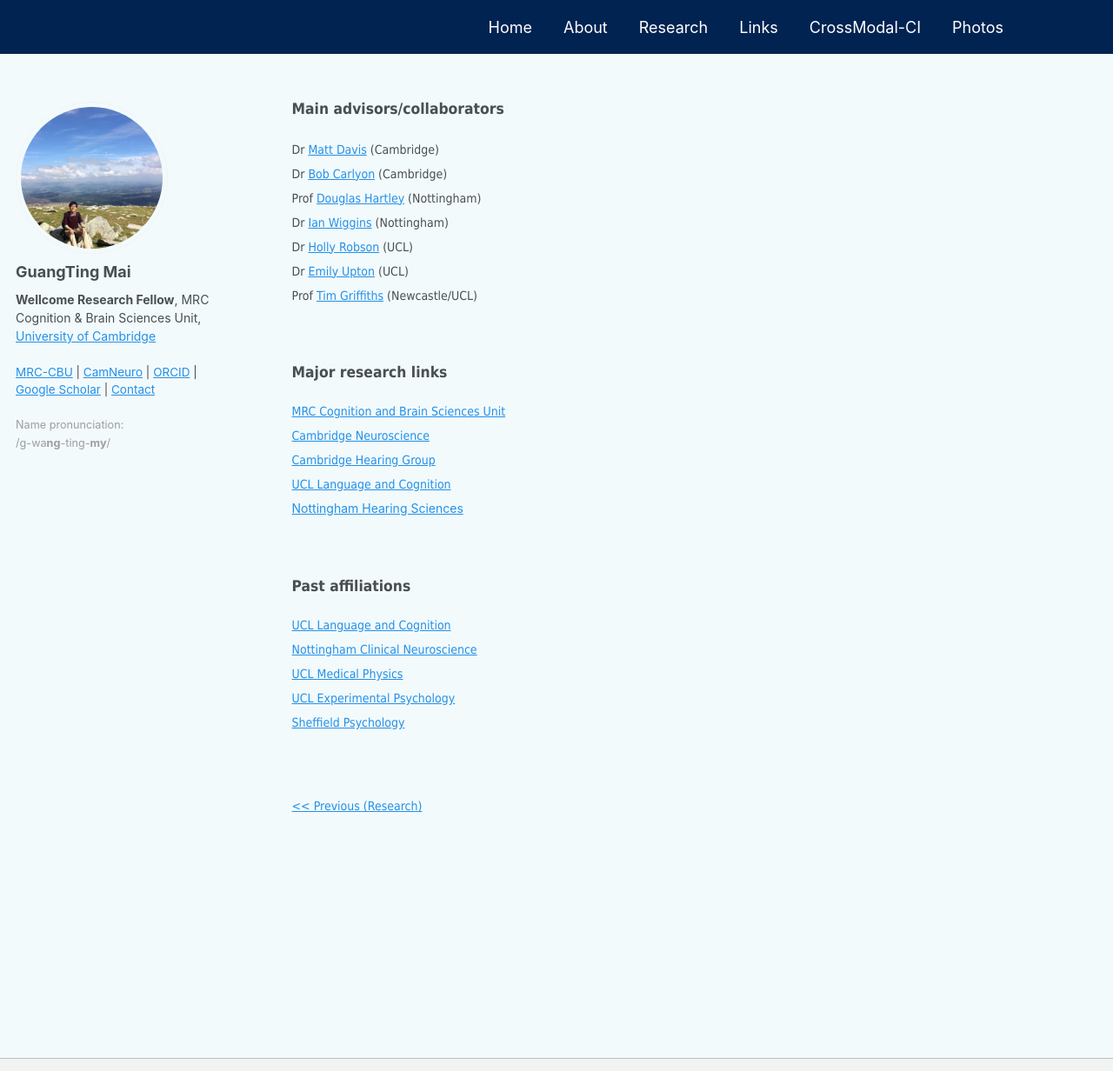
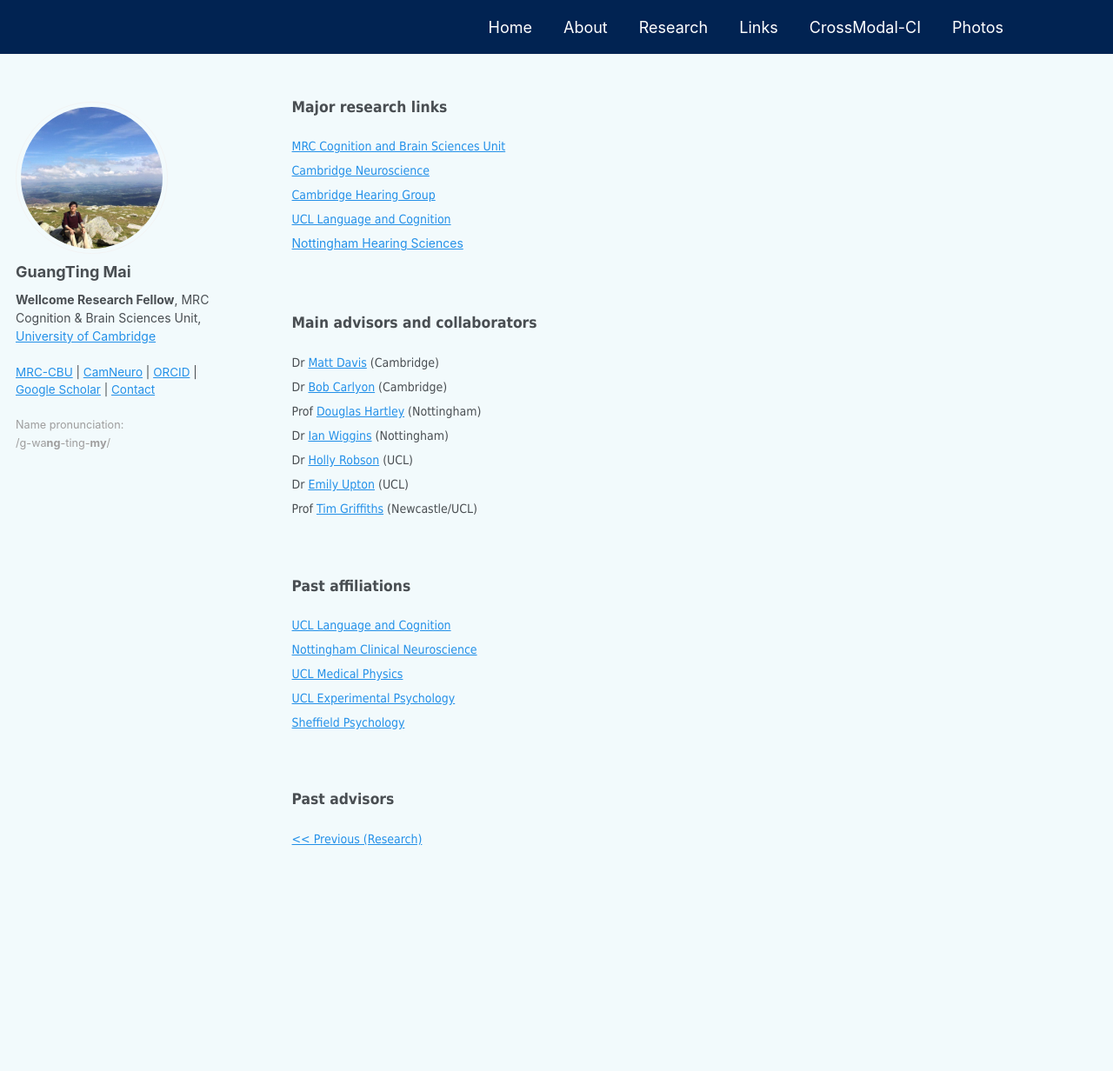
Before and after one commit to guangtingmai/guangtingmai.github.io, a Jekyll site: the page built from _pages/research-links.html, in a window 1280 px wide and 1400 px high, cut to the strip 0-1232 px from the top of the window. Shown: the whole strip at 87% size. Built offline with Jekyll 4.4.1, drawn with Linux system fonts in a browser that asks for light colours.

Commit message:
Update research-links.html

```diff
--- a/_pages/research-links.html
+++ b/_pages/research-links.html
@@ -4,7 +4,17 @@
 permalink: /research-links/
 author_profile: true
 ---
-<p><span style="font-size: 13pt;font-family: Tahoma;line-height: 1;display: block;margin-bottom: 0"><strong>Main advisors/collaborators</strong></span></p>
+<p><span style="font-size: 13pt;font-family: Tahoma;line-height: 0.8;display: block;margin-bottom: 0"><strong>Major research links</strong></span></p>
+<p>
+  <span style="font-size: 10.5pt;font-family: Tahoma;line-height: 2;display: block;"><a href="https://www.mrc-cbu.cam.ac.uk/">MRC Cognition and Brain Sciences Unit</a></span>
+  <span style="font-size: 10.5pt;font-family: Tahoma;line-height: 2;display: block;"><a href="https://neuroscience.cam.ac.uk/">Cambridge Neuroscience</a></span>
+  <span style="font-size: 10.5pt;font-family: Tahoma;line-height: 2;display: block;"><a href="https://www.hearing-research.group.cam.ac.uk/">Cambridge Hearing Group</a></span>
+  <span style="font-size: 10.5pt;font-family: Tahoma;line-height: 2;display: block;"><a href="https://www.ucl.ac.uk/brain-sciences/pals/research/language-and-cognition">UCL Language and Cognition</a></span>
+  <span style="font-size: 10.5pt;line-height: 2;display: block;"><a href="https://nottinghambrc.nihr.ac.uk/research/hearing/">Nottingham Hearing Sciences</a></span>
+</p>
+<br>
+
+<p><span style="font-size: 13pt;font-family: Tahoma;line-height: 1;display: block;margin-bottom: 0"><strong>Main advisors and collaborators</strong></span></p>
 <p>
   <span style="font-size: 10.5pt;font-family: Tahoma;line-height: 2;display: block;">Dr <a href="https://www.mrc-cbu.cam.ac.uk/people/matt.davis/">Matt Davis</a> (Cambridge)</span>
   <span style="font-size: 10.5pt;font-family: Tahoma;line-height: 2;display: block;">Dr <a href="https://www.mrc-cbu.cam.ac.uk/people/bob.carlyon/">Bob Carlyon</a> (Cambridge)</span>
@@ -15,15 +25,7 @@
   <span style="font-size: 10.5pt;font-family: Tahoma;line-height: 2;display: block;">Prof <a href="https://www.ncl.ac.uk/medical-sciences/people/profile/timgriffiths.html">Tim Griffiths</a> (Newcastle/UCL)</span>
 </p>
 <br>
-<p><span style="font-size: 13pt;font-family: Tahoma;line-height: 0.8;display: block;margin-bottom: 0"><strong>Major research links</strong></span></p>
-<p>
-  <span style="font-size: 10.5pt;font-family: Tahoma;line-height: 2;display: block;"><a href="https://www.mrc-cbu.cam.ac.uk/">MRC Cognition and Brain Sciences Unit</a></span>
-  <span style="font-size: 10.5pt;font-family: Tahoma;line-height: 2;display: block;"><a href="https://neuroscience.cam.ac.uk/">Cambridge Neuroscience</a></span>
-  <span style="font-size: 10.5pt;font-family: Tahoma;line-height: 2;display: block;"><a href="https://www.hearing-research.group.cam.ac.uk/">Cambridge Hearing Group</a></span>
-  <span style="font-size: 10.5pt;font-family: Tahoma;line-height: 2;display: block;"><a href="https://www.ucl.ac.uk/brain-sciences/pals/research/language-and-cognition">UCL Language and Cognition</a></span>
-  <span style="font-size: 10.5pt;line-height: 2;display: block;"><a href="https://nottinghambrc.nihr.ac.uk/research/hearing/">Nottingham Hearing Sciences</a></span>
-</p>
-<br>
+
 <p><span style="font-size: 13pt;font-family: Tahoma;line-height: 0.8;display: block;margin-bottom: 0"><strong>Past affiliations</strong></span></p>
 <p>
   <span style="font-size: 10.5pt;font-family: Tahoma;line-height: 2;display: block;"><a href="https://www.ucl.ac.uk/brain-sciences/pals/research/language-and-cognition">UCL Language and Cognition</a></span>
@@ -33,4 +35,7 @@
   <span style="font-size: 10.5pt;font-family: Tahoma;line-height: 2;display: block;"><a href="https://sheffield.ac.uk/psychology">Sheffield Psychology</a></span>
 </p>
 <br>
+
+<p><span style="font-size: 13pt;font-family: Tahoma;line-height: 0.8;display: block;margin-bottom: 0"><strong>Past advisors</strong></span></p>
+
 <p><span style="font-size: 10.5pt;font-family: Tahoma;line-height: 2;display: block;"><a href="https://guangtingmai.github.io/research-content/"><< Previous (Research)</a></span></p>
```
